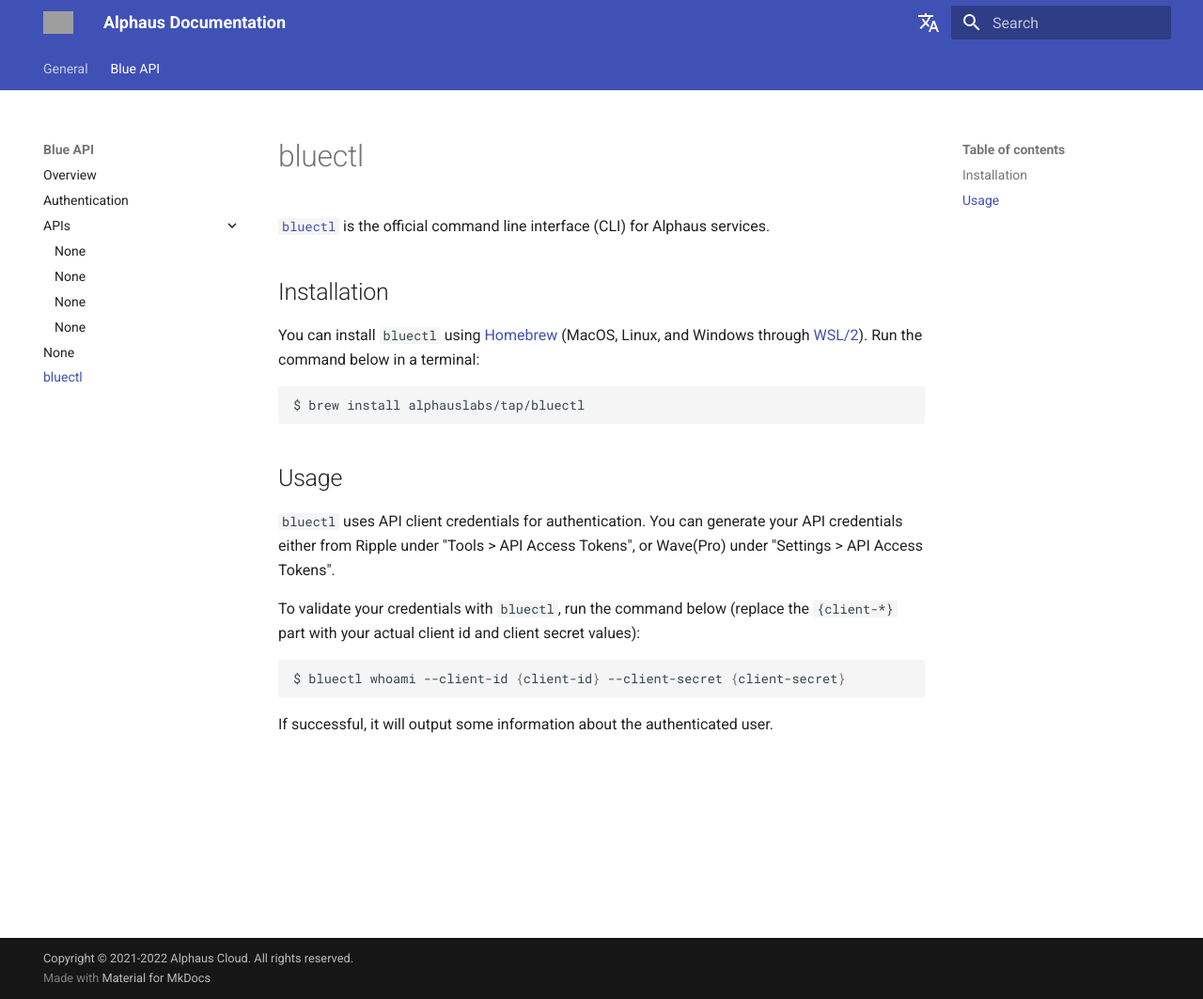
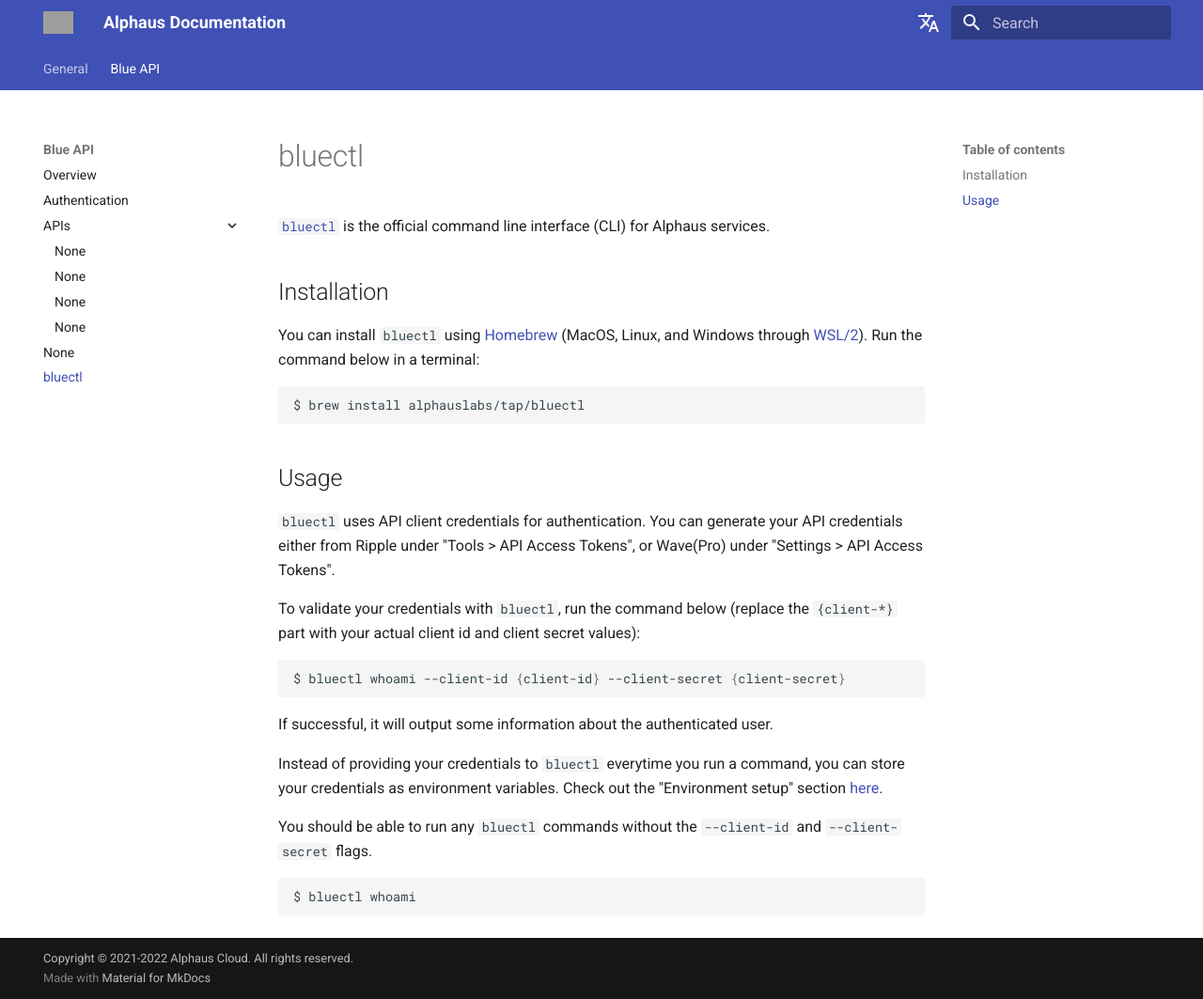
Before and after one commit to alphauslabs/tmpdocs, an MkDocs documentation site: the page built from docs/blueapi/bluectl.md, in a window 1280 px wide and 1063 px high. Shown: the whole window at 94% size. Built offline with MkDocs 1.6.1 and Material for MkDocs 9.7.7, drawn with Linux system fonts in a browser that asks for light colours; comment, search, counter and statistics services are not loaded; grey boxes are pictures that could not be loaded.

Commit message:
chore: wip install

````diff
--- a/docs/blueapi/bluectl.md
+++ b/docs/blueapi/bluectl.md
@@ -17,3 +17,10 @@
 ```
 
 If successful, it will output some information about the authenticated user.
+
+Instead of providing your credentials to `bluectl` everytime you run a command, you can store your credentials as environment variables. Check out the "Environment setup" section [here](https://alphauslabs.github.io/docs/blueapi/authentication/#environment-setup).
+
+You should be able to run any `bluectl` commands without the `--client-id` and `--client-secret` flags.
+```sh
+$ bluectl whoami
+```
````
